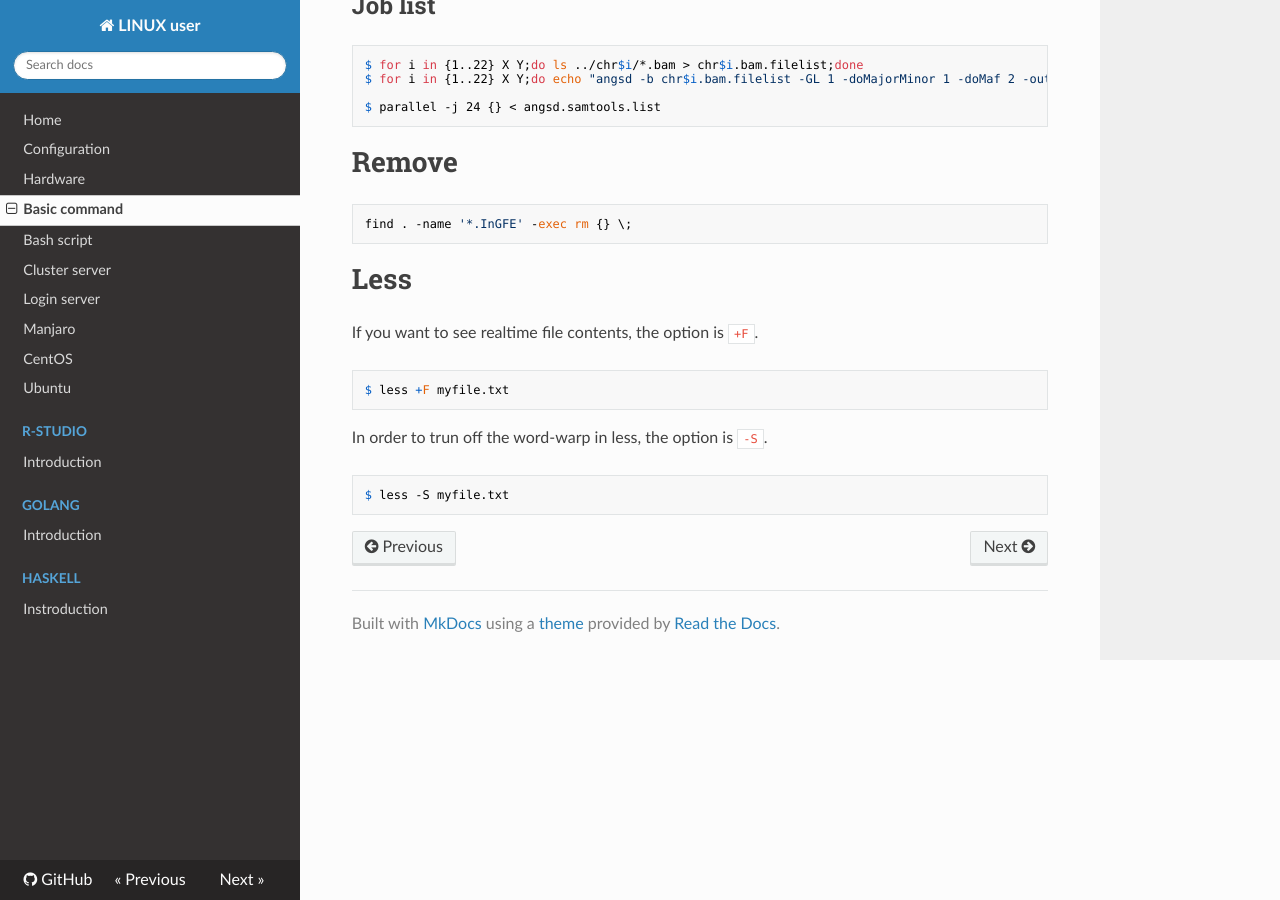
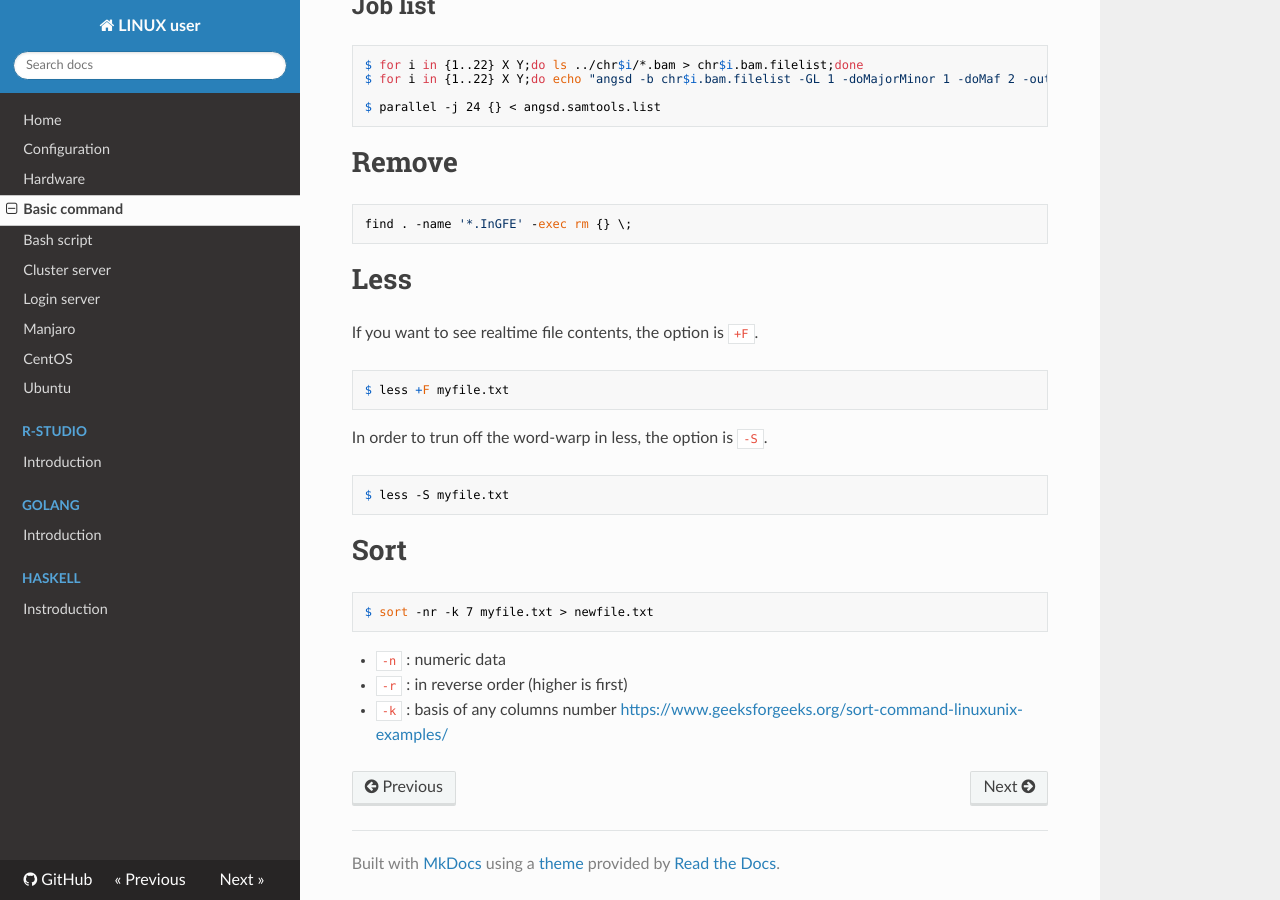
Before and after one commit to WonyoungCho/LINUX, an MkDocs documentation site: the page built from docs/basic_comm.md, in a window 1280 px wide and 900 px high, scrolled down 3119 px. Built offline with MkDocs 1.6.1, drawn with Linux system fonts in a browser that asks for light colours; nearby versions of some CDN libraries; old or Windows-style settings are respelled for this version of MkDocs.

Commit message:
Update basic_comm.md

````diff
--- a/docs/basic_comm.md
+++ b/docs/basic_comm.md
@@ -162,3 +162,12 @@ In order to trun off the word-warp in less, the option is `-S`.
 ```
 $ less -S myfile.txt
 ```
+
+# Sort
+```
+$ sort -nr -k 7 myfile.txt > newfile.txt
+```
+- `-n` : numeric data
+- `-r` : in reverse order (higher is first)
+- `-k` : basis of any columns number
+<https://www.geeksforgeeks.org/sort-command-linuxunix-examples/>
````
